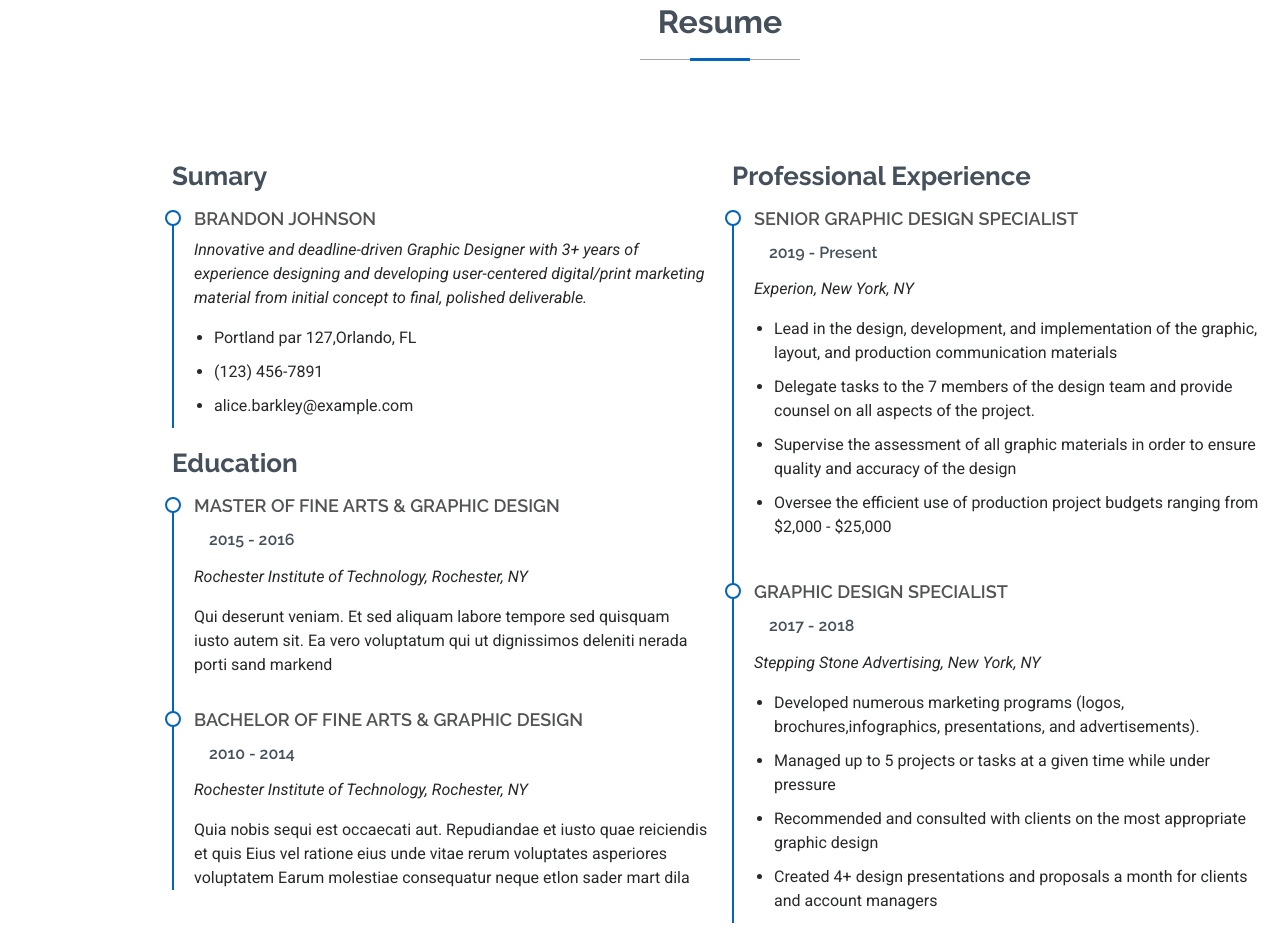
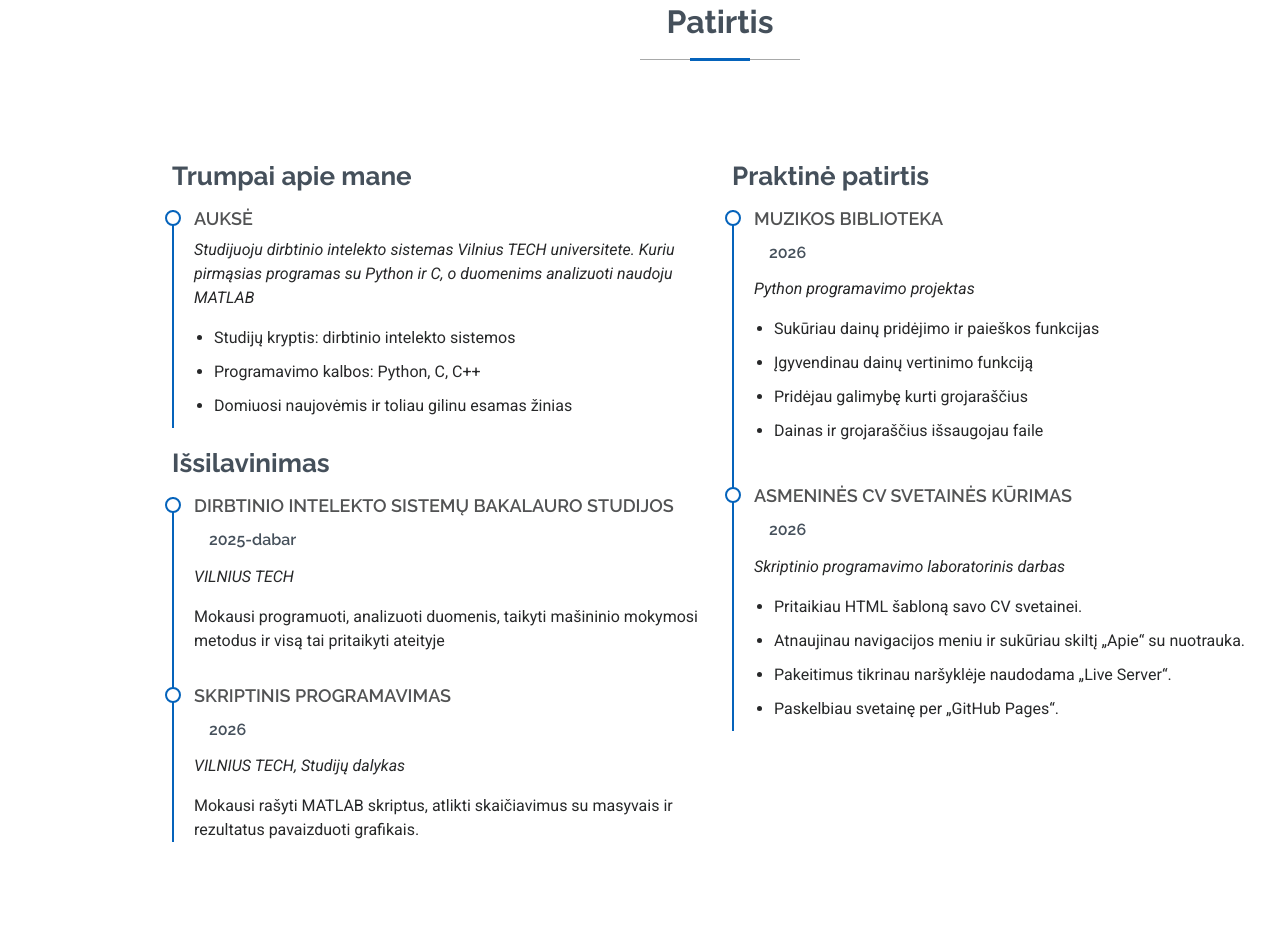
Before and after one commit to kissielius/kissielius.github.io, a plain HTML site: page index.html in a window 1280 px wide. Shown: the part 1928-2880 px from the top of the page. Drawn offline with Linux system fonts and the light colour scheme.

Commit message:
LD8 patirties skiltis

```diff
--- a/index.html
+++ b/index.html
@@ -4,8 +4,8 @@
     <meta charset="utf-8" />
     <meta content="width=device-width, initial-scale=1.0" name="viewport" />
     <title>Mano CV</title>
-    <meta name="author" content="Auksė">
-<meta name="description" content="Auksės CV puslapis">
+    <meta name="author" content="Auksė" />
+    <meta name="description" content="Auksės CV puslapis" />
 
     <!-- Favicons -->
     <link href="assets/img/piktograma.png" rel="icon" />
@@ -150,15 +150,16 @@
                   Code
                 </li>
                 <li>
-                  <strong>Studijose sukurtas projektas:</strong> muzikos biblioteka su
-                  Python
+                  <strong>Studijose sukurtas projektas:</strong> muzikos
+                  biblioteka su Python
                 </li>
               </ul>
 
               <p class="py-3">
-                Sukūriau programą, kurioje galima pridėti dainas, jas vertinti ir taip pat
-                kurti grojaraščius. Kurdama šį projektą išmokau susieti
-                objektinio programavimo klases ir išsaugoti duomenis faile.
+                Sukūriau programą, kurioje galima pridėti dainas, jas vertinti
+                ir taip pat kurti grojaraščius. Kurdama šį projektą išmokau
+                susieti objektinio programavimo klases ir išsaugoti duomenis
+                faile.
               </p>
             </div>
           </div>
@@ -288,108 +289,85 @@
       <section id="resume" class="resume section">
         <!-- Section Title -->
         <div class="container section-title" data-aos="fade-up">
-          <h2>Resume</h2>
+          <h2>Patirtis</h2>
         </div>
         <!-- End Section Title -->
 
         <div class="container">
           <div class="row">
             <div class="col-lg-6" data-aos="fade-up" data-aos-delay="100">
-              <h3 class="resume-title">Sumary</h3>
+              <h3 class="resume-title">Trumpai apie mane</h3>
 
               <div class="resume-item pb-0">
-                <h4>Brandon Johnson</h4>
+                <h4>Auksė</h4>
                 <p>
                   <em
-                    >Innovative and deadline-driven Graphic Designer with 3+
-                    years of experience designing and developing user-centered
-                    digital/print marketing material from initial concept to
-                    final, polished deliverable.</em
+                    >Studijuoju dirbtinio intelekto sistemas Vilnius TECH
+                    universitete. Kuriu pirmąsias programas su Python ir C, o
+                    duomenims analizuoti naudoju MATLAB</em
                   >
                 </p>
                 <ul>
-                  <li>Portland par 127,Orlando, FL</li>
-                  <li>(123) 456-7891</li>
-                  <li>alice.barkley@example.com</li>
+                  <li>Studijų kryptis: dirbtinio intelekto sistemos</li>
+                  <li>Programavimo kalbos: Python, C, C++</li>
+                  <li>Domiuosi naujovėmis ir toliau gilinu esamas žinias</li>
                 </ul>
               </div>
               <!-- Edn Resume Item -->
 
-              <h3 class="resume-title">Education</h3>
+              <h3 class="resume-title">Išsilavinimas</h3>
               <div class="resume-item">
-                <h4>Master of Fine Arts &amp; Graphic Design</h4>
-                <h5>2015 - 2016</h5>
-                <p><em>Rochester Institute of Technology, Rochester, NY</em></p>
+                <h4>Dirbtinio intelekto sistemų bakalauro studijos</h4>
+                <h5>2025-dabar</h5>
+                <p><em>VILNIUS TECH</em></p>
                 <p>
-                  Qui deserunt veniam. Et sed aliquam labore tempore sed
-                  quisquam iusto autem sit. Ea vero voluptatum qui ut
-                  dignissimos deleniti nerada porti sand markend
+                  Mokausi programuoti, analizuoti duomenis, taikyti mašininio
+                  mokymosi metodus ir visą tai pritaikyti ateityje
                 </p>
               </div>
               <!-- Edn Resume Item -->
 
               <div class="resume-item">
-                <h4>Bachelor of Fine Arts &amp; Graphic Design</h4>
-                <h5>2010 - 2014</h5>
-                <p><em>Rochester Institute of Technology, Rochester, NY</em></p>
+                <h4>Skriptinis programavimas</h4>
+                <h5>2026</h5>
+                <p><em>VILNIUS TECH, Studijų dalykas</em></p>
                 <p>
-                  Quia nobis sequi est occaecati aut. Repudiandae et iusto quae
-                  reiciendis et quis Eius vel ratione eius unde vitae rerum
-                  voluptates asperiores voluptatem Earum molestiae consequatur
-                  neque etlon sader mart dila
+                  Mokausi rašyti MATLAB skriptus, atlikti skaičiavimus su
+                  masyvais ir rezultatus pavaizduoti grafikais.
                 </p>
               </div>
               <!-- Edn Resume Item -->
             </div>
 
             <div class="col-lg-6" data-aos="fade-up" data-aos-delay="200">
-              <h3 class="resume-title">Professional Experience</h3>
+              <h3 class="resume-title">Praktinė patirtis</h3>
               <div class="resume-item">
-                <h4>Senior graphic design specialist</h4>
-                <h5>2019 - Present</h5>
-                <p><em>Experion, New York, NY </em></p>
+                <h4>Muzikos biblioteka</h4>
+                <h5>2026</h5>
+                <p><em>Python programavimo projektas </em></p>
                 <ul>
-                  <li>
-                    Lead in the design, development, and implementation of the
-                    graphic, layout, and production communication materials
-                  </li>
-                  <li>
-                    Delegate tasks to the 7 members of the design team and
-                    provide counsel on all aspects of the project.
-                  </li>
-                  <li>
-                    Supervise the assessment of all graphic materials in order
-                    to ensure quality and accuracy of the design
-                  </li>
-                  <li>
-                    Oversee the efficient use of production project budgets
-                    ranging from $2,000 - $25,000
-                  </li>
+                  <li>Sukūriau dainų pridėjimo ir paieškos funkcijas</li>
+                  <li>Įgyvendinau dainų vertinimo funkciją</li>
+                  <li>Pridėjau galimybę kurti grojaraščius</li>
+                  <li>Dainas ir grojaraščius išsaugojau faile</li>
                 </ul>
               </div>
               <!-- Edn Resume Item -->
 
               <div class="resume-item">
-                <h4>Graphic design specialist</h4>
-                <h5>2017 - 2018</h5>
-                <p><em>Stepping Stone Advertising, New York, NY</em></p>
+                <h4>Asmeninės CV svetainės kūrimas</h4>
+                <h5>2026</h5>
+                <p><em>Skriptinio programavimo laboratorinis darbas</em></p>
                 <ul>
+                  <li>Pritaikiau HTML šabloną savo CV svetainei.</li>
                   <li>
-                    Developed numerous marketing programs (logos,
-                    brochures,infographics, presentations, and advertisements).
+                    Atnaujinau navigacijos meniu ir sukūriau skiltį „Apie“ su
+                    nuotrauka.
                   </li>
                   <li>
-                    Managed up to 5 projects or tasks at a given time while
-                    under pressure
+                    Pakeitimus tikrinau naršyklėje naudodama „Live Server“.
                   </li>
-                  <li>
-                    Recommended and consulted with clients on the most
-                    appropriate graphic design
-                  </li>
-                  <li>
-                    Created 4+ design presentations and proposals a month for
-                    clients and account managers
-                  </li>
+                  <li>Paskelbiau svetainę per „GitHub Pages“.</li>
                 </ul>
               </div>
               <!-- Edn Resume Item -->
```
